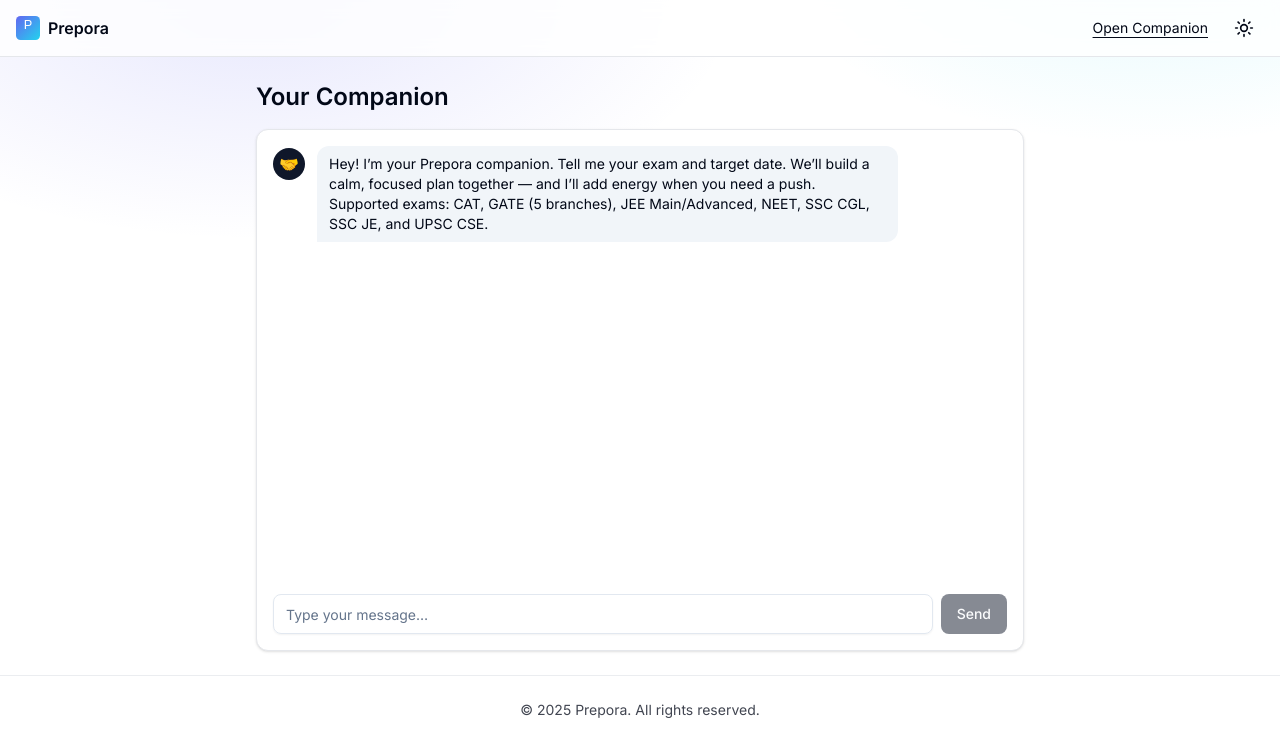
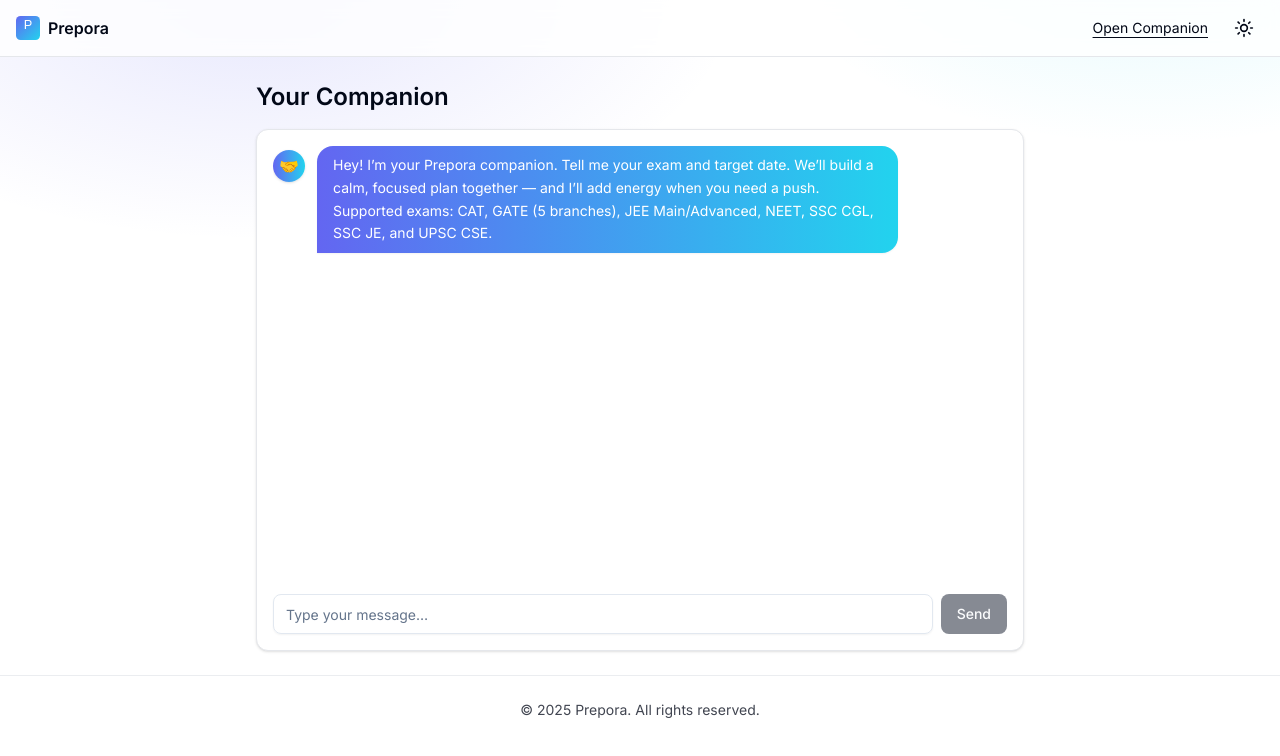
Before and after one commit to Om7906/Prepora, a Next.js app: page /companion in a window 1280 px wide. Shown: the top 756 px of the page. Built offline with nearby package versions, Linux system fonts and the light colour scheme.

Commit message:
Update ChatMessage.tsx

```diff
--- a/components/chat/ChatMessage.tsx
+++ b/components/chat/ChatMessage.tsx
@@ -11,23 +11,23 @@ export function ChatMessage({ role, content, time }: ChatMessageProps) {
   return (
     <div className={cn("flex w-full gap-3", isUser ? "justify-end" : "justify-start")}>
       {!isUser && (
-        <div className="mt-0.5 grid h-8 w-8 shrink-0 place-items-center rounded-full bg-primary text-primary-foreground">
+        <div className="mt-1 grid h-8 w-8 shrink-0 place-items-center rounded-full bg-gradient-to-r from-indigo-500 to-cyan-400 text-white shadow">
           🤝
         </div>
       )}
       <div
         className={cn(
-          "max-w-[80%] rounded-lg px-3 py-2 text-sm",
+          "max-w-[80%] rounded-2xl px-4 py-2 text-sm shadow-sm",
           isUser
-            ? "rounded-br-none bg-primary text-primary-foreground"
-            : "rounded-bl-none bg-muted text-foreground"
+            ? "rounded-br-none border border-border bg-white/80 dark:bg-white/10"
+            : "rounded-bl-none bg-gradient-to-r from-indigo-500 to-cyan-400 text-white"
         )}
       >
-        <p className="whitespace-pre-line">{content}</p>
-        {time ? <p className="mt-1 text-[10px] opacity-70">{time}</p> : null}
+        <p className="whitespace-pre-line leading-relaxed">{content}</p>
+        {time ? <p className="mt-1 text-[10px] opacity-80">{time}</p> : null}
       </div>
       {isUser && (
-        <div className="mt-0.5 grid h-8 w-8 shrink-0 place-items-center rounded-full bg-muted">
+        <div className="mt-1 grid h-8 w-8 shrink-0 place-items-center rounded-full bg-muted">
           🧑
         </div>
       )}
```
